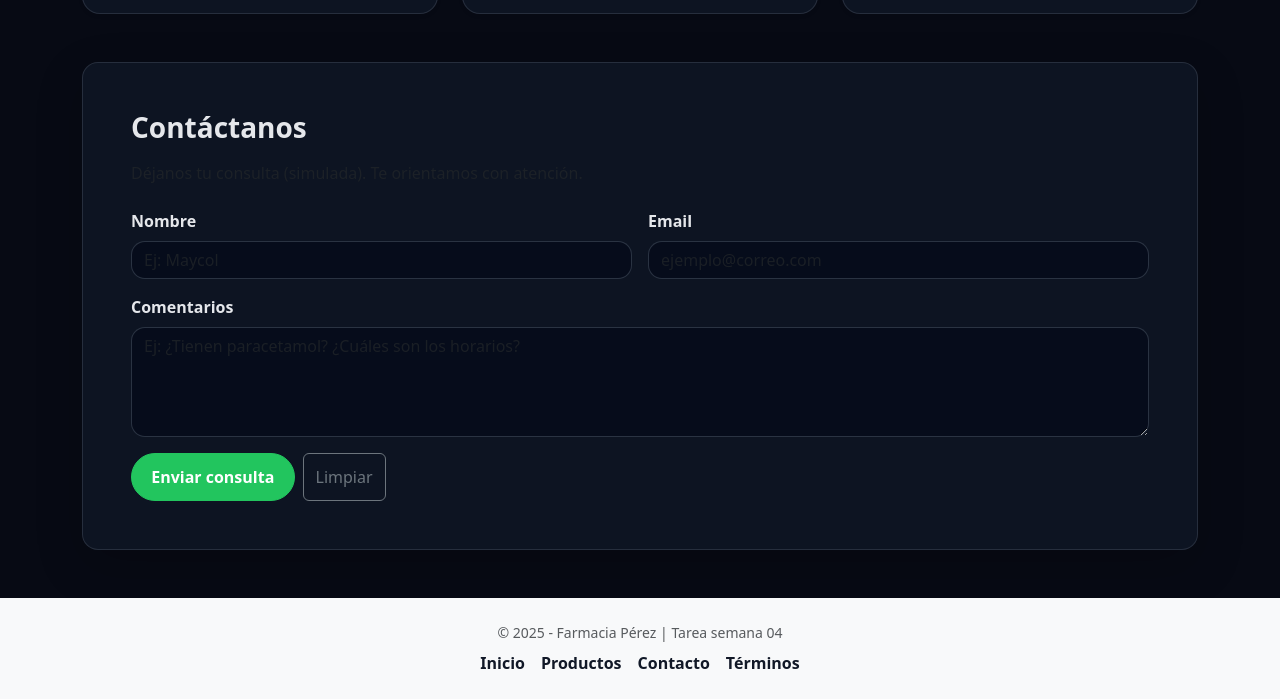
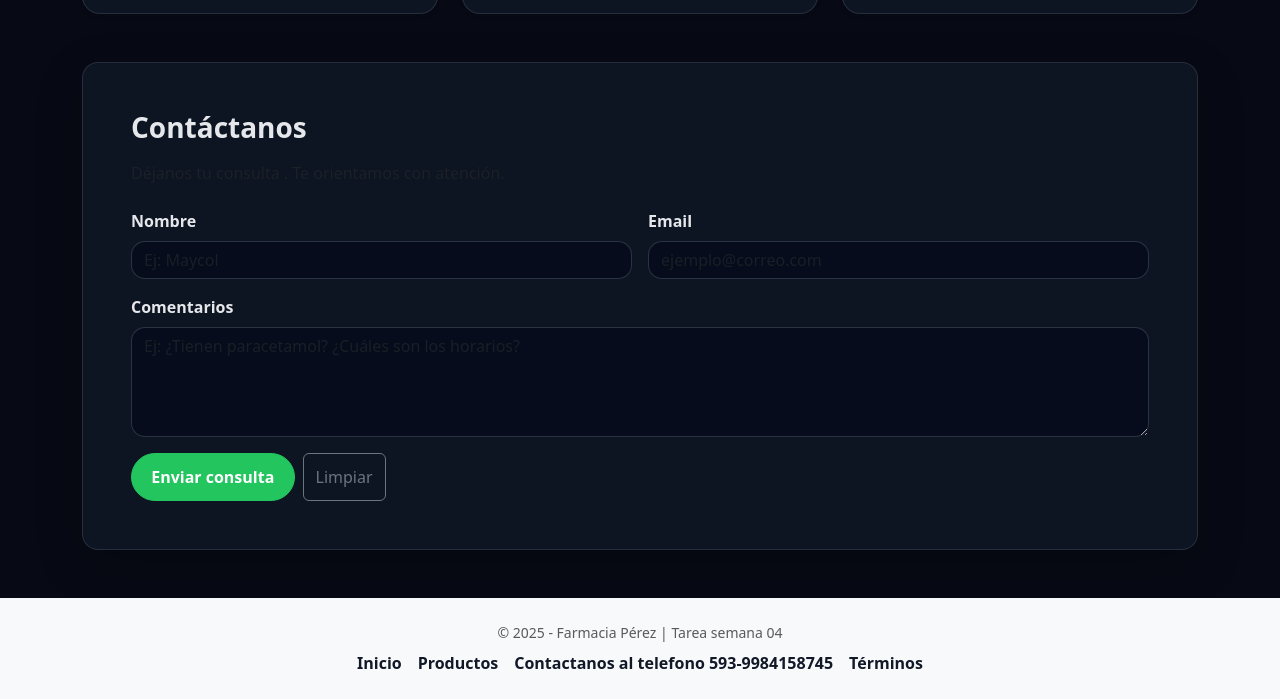
Before and after one commit to Maycol9/Desarrollo-de-Aplicaciones-Web, a plain HTML site: page SEMANA04/index.html in a window 1280 px wide. Shown: the part 612-1311 px from the top of the page. Drawn offline with nearby package versions, Linux system fonts and the light colour scheme.

Commit message:
Update index.html

```diff
--- a/SEMANA04/index.html
+++ b/SEMANA04/index.html
@@ -78,7 +78,7 @@
                 <p class="mb-2 fw-semibold">Información rápida:</p>
                 <ul class="mb-0">
                   <li><strong>Horario:</strong> Lunes a Sábado 08:00–20:00</li>
-                  <li><strong>Entrega:</strong> Coordinación por WhatsApp (simulado)</li>
+                  <li><strong>Entrega:</strong> Coordinación por WhatsApp </li>
                   <li><strong>Nota:</strong> Medicamentos bajo recomendación profesional</li>
                 </ul>
               </div>
@@ -149,7 +149,7 @@
         <div class="form-wrap shadow-lg rounded-4 p-4 p-md-5">
           <h2 class="h3 fw-bold mb-3">Contáctanos</h2>
           <p class="text-muted mb-4">
-            Déjanos tu consulta (simulada). Te orientamos con atención.
+            Déjanos tu consulta . Te orientamos con atención.
           </p>
 
           <form class="row g-3" action="#" method="post">
@@ -205,7 +205,7 @@
         <div class="d-flex justify-content-center gap-3 flex-wrap">
           <a class="footer-link" href="#inicio">Inicio</a>
           <a class="footer-link" href="#productos">Productos</a>
-          <a class="footer-link" href="#contacto">Contacto</a>
+          <a class="footer-link" href="#contacto">Contactanos al telefono 593-9984158745</a>
           <a class="footer-link" href="#">Términos</a>
         </div>
       </div>
```
